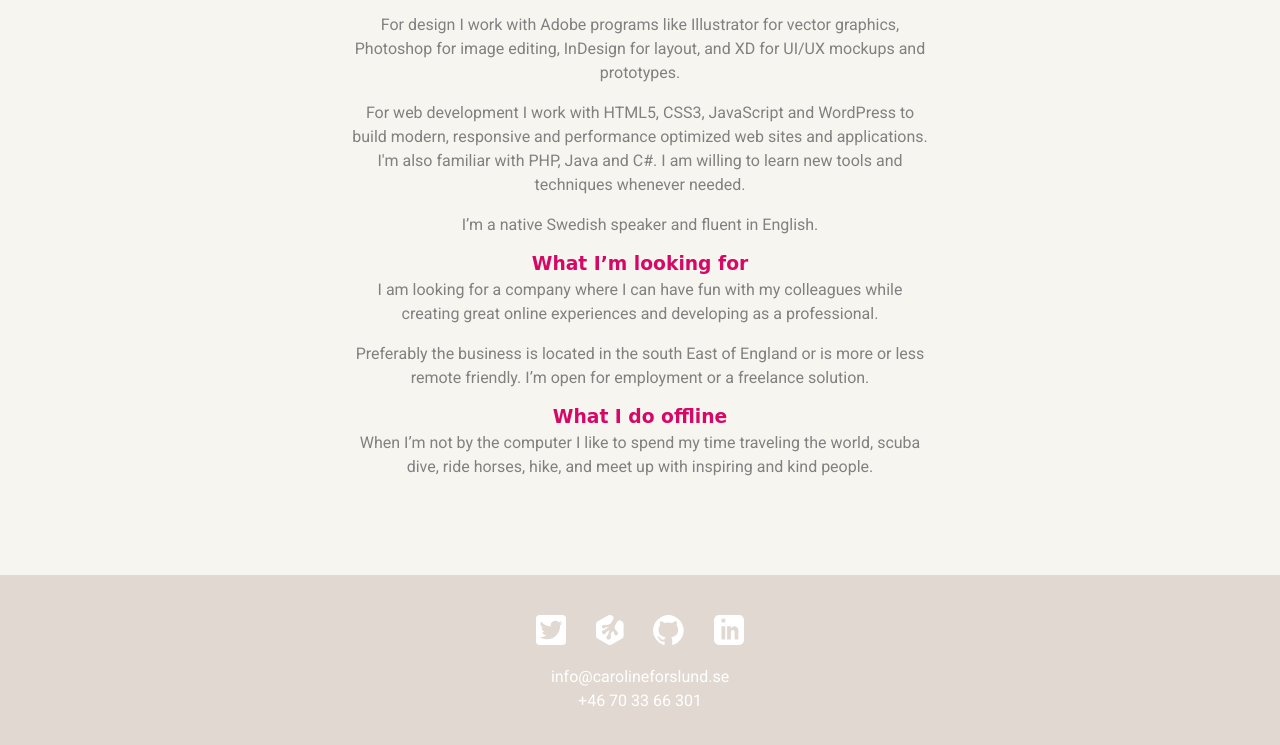
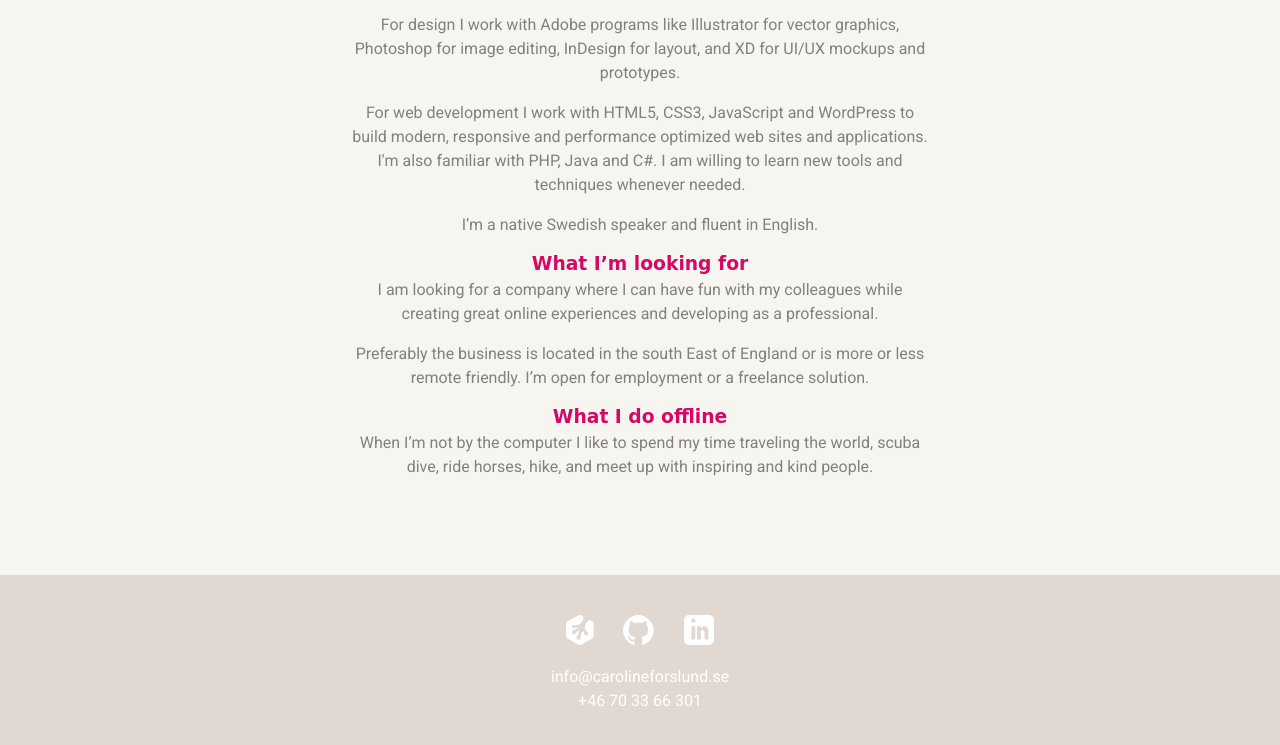
Before and after one commit to CarroForslund/carroforslund.github.io, a plain HTML site: page index.html in a window 1280 px wide. Shown: the part 568-1313 px from the top of the page. Drawn offline with nearby package versions, Linux system fonts and the light colour scheme; a web font is replaced by a local one.

Commit message:
footer updated

```diff
--- a/index.html
+++ b/index.html
@@ -28,12 +28,6 @@
     </main>
 
     <footer>
-      <a href="https://twitter.com/carroforslund" target="_blank">
-        <svg xmlns="http://www.w3.org/2000/svg" viewBox="0 0 72.57 72.57">
-          <title>twitter</title>
-          <path d="M63.5,0H9.07A9.07,9.07,0,0,0,0,9.07V63.5a9.07,9.07,0,0,0,9.07,9.07H63.5a9.07,9.07,0,0,0,9.07-9.07V9.07A9.07,9.07,0,0,0,63.5,0ZM58.32,25c0,.49,0,1,0,1.47,0,15-11.42,32.35-32.34,32.35a32.13,32.13,0,0,1-17.4-5.11,25.1,25.1,0,0,0,2.76.16A23.05,23.05,0,0,0,25.58,49a11.16,11.16,0,0,1-10.44-7.9,14.68,14.68,0,0,0,2.49.21,17.33,17.33,0,0,0,3.7-.4c-5.2-1-7.72-5.64-7.72-11.15V29.6c0,.85,1.88,1.37,3.75,1.43-3-2-6.46-5.52-6.46-9.47a11.29,11.29,0,0,1,1.54-5.71A32.27,32.27,0,0,0,35.87,27.73a11.62,11.62,0,0,1-.3-2.59,11.38,11.38,0,0,1,19.67-7.78,22.78,22.78,0,0,0,7.22-2.76,11.37,11.37,0,0,1-5,6.29,21,21,0,0,0,6.26-1.78l-.23,0h0a1.69,1.69,0,0,1,.23,0A22.11,22.11,0,0,1,58.32,25Z"/>
-        </svg>
-      </a>
       <a href="https://teamtreehouse.com/carolineforslund" target="_blank">
         <svg xmlns="http://www.w3.org/2000/svg" viewBox="0 0 66.82 72.57">
           <title>treehouse</title>
```
